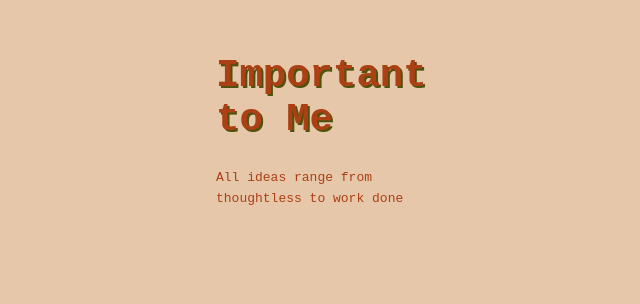
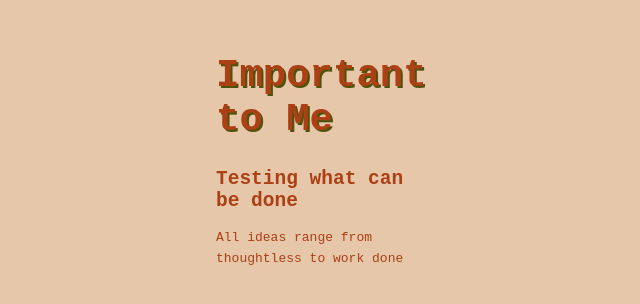
Before and after one commit to JC070102/my-verse, a plain HTML site: page index.html in a window 1280 px wide. Shown: the part 486-790 px from the top of the page, without its empty margins (324-964 px from the left). Drawn offline with Linux system fonts and the light colour scheme.

Commit message:
Update index.html

```diff
--- a/index.html
+++ b/index.html
@@ -7,6 +7,7 @@
 </head>
 <body>
   <h1>Important to Me</h1>
+  <h2>Testing what can be done</h2>
   <p>All ideas range from thoughtless to work done</p>
 </body>
 </html>
```
